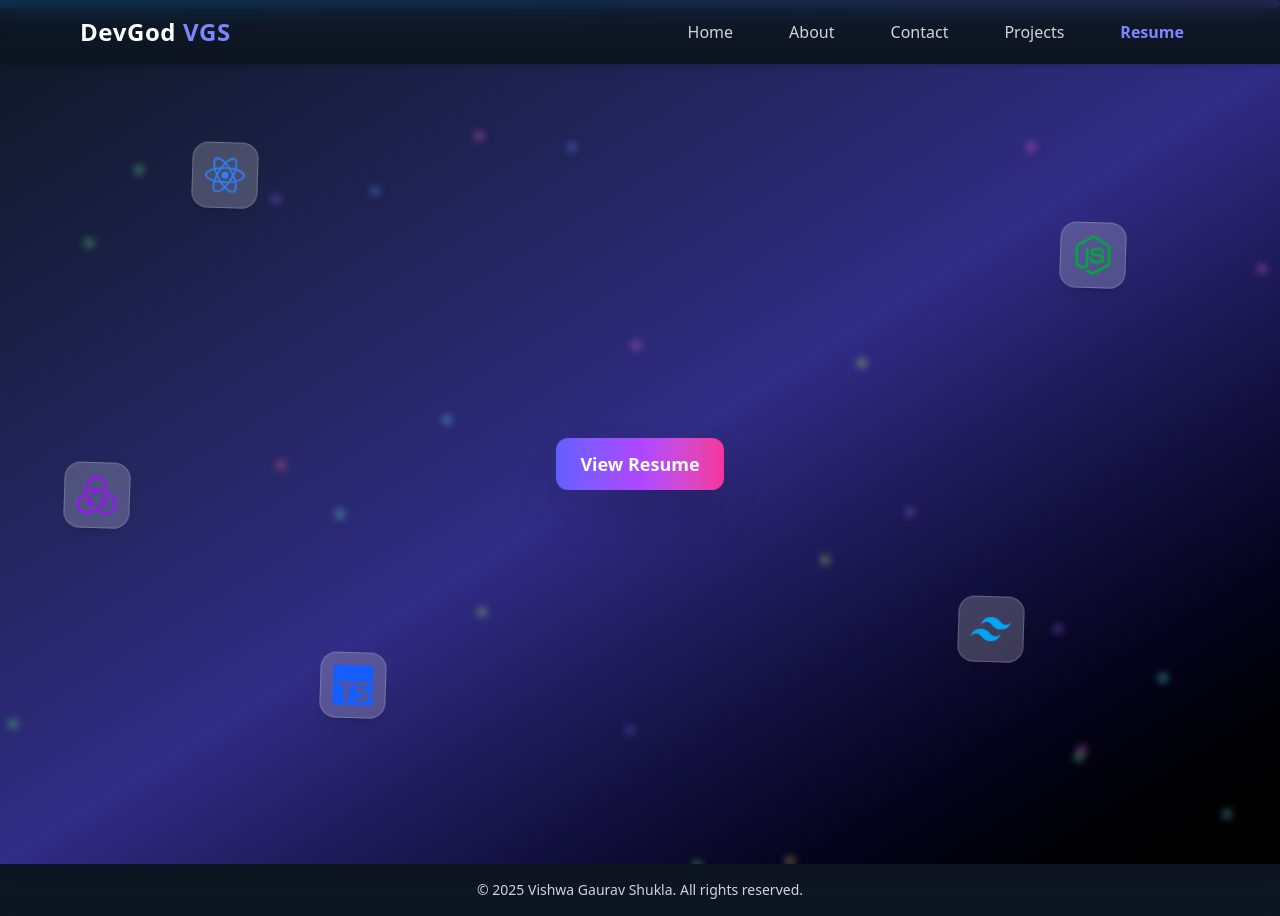
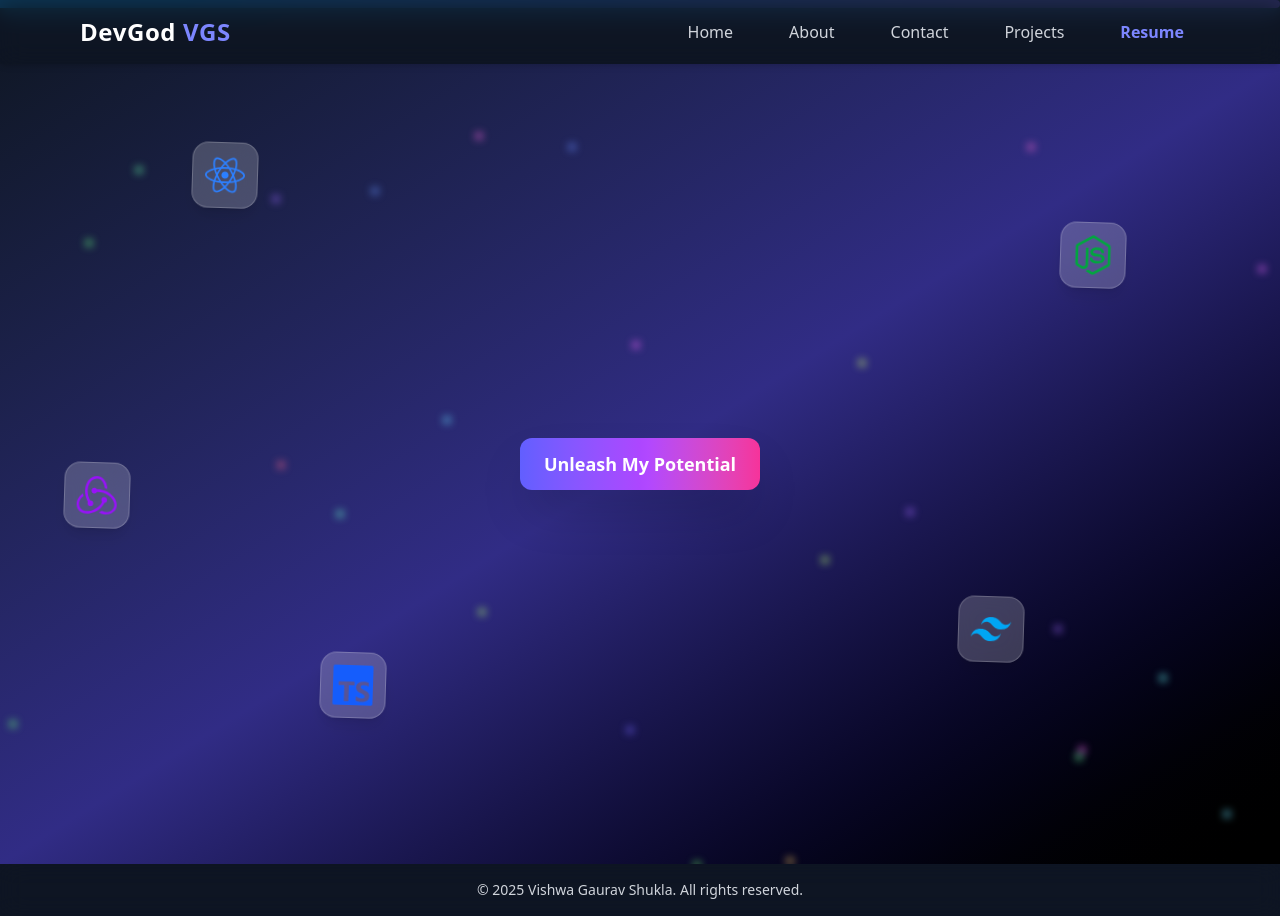
Before and after one commit to DevGodVGS/portfolio-v1, a React (Vite) app: page /resume in a window 1280 px wide. Built offline with nearby package versions, Linux system fonts and the light colour scheme.

Commit message:
Change button text from View Resume to Unleash My Potential

```diff
--- a/src/components/Resume.tsx
+++ b/src/components/Resume.tsx
@@ -159,7 +159,7 @@ const Resume: React.FC = () => {
                     boxShadow: "0 0 20px #8B5CF6, 0 0 40px #EC4899",
                 }}
             >
-                View Resume
+                Unleash My Potential
             </motion.button>
 
             {/* Floating Skill Icons */}
```
